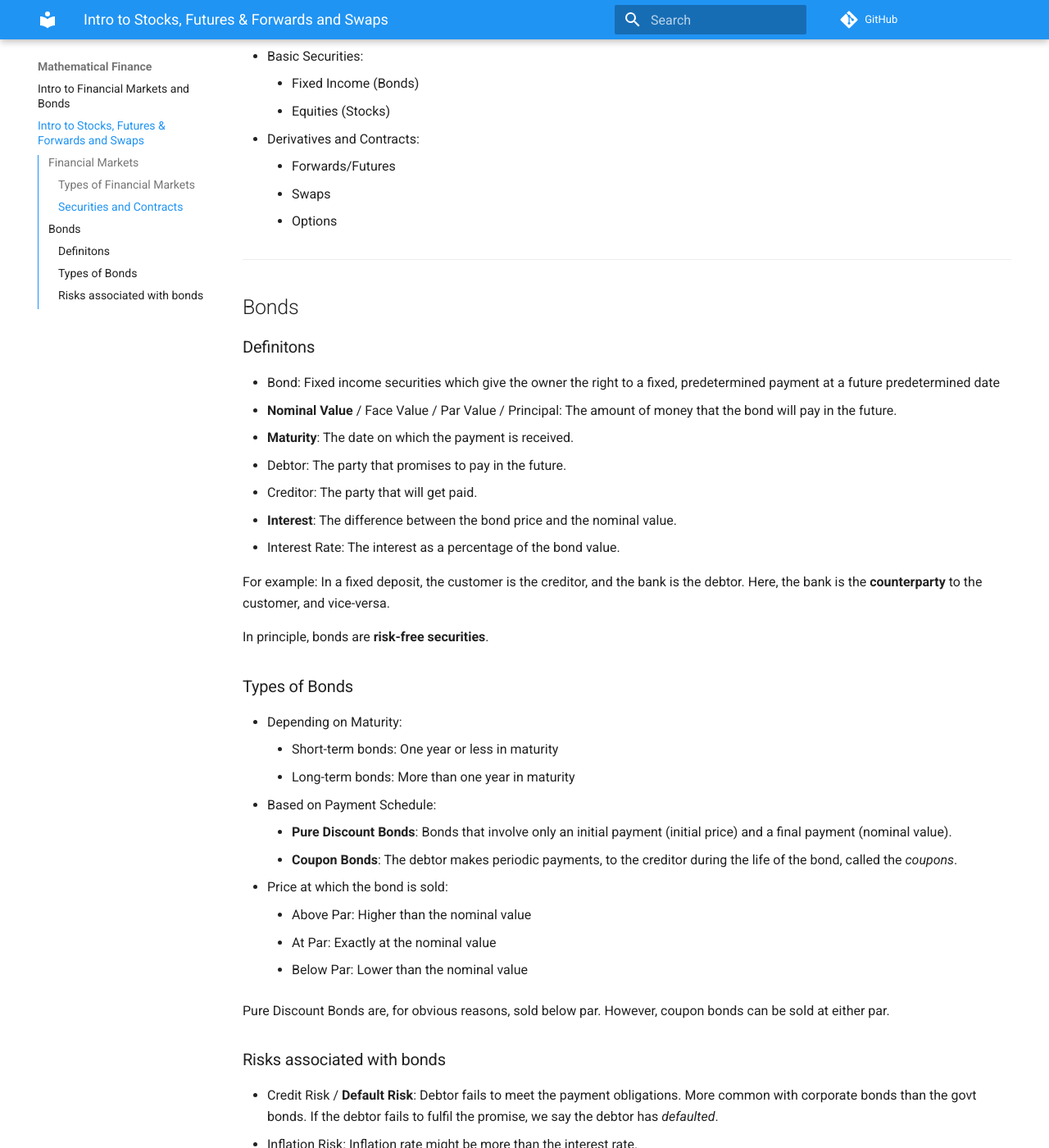
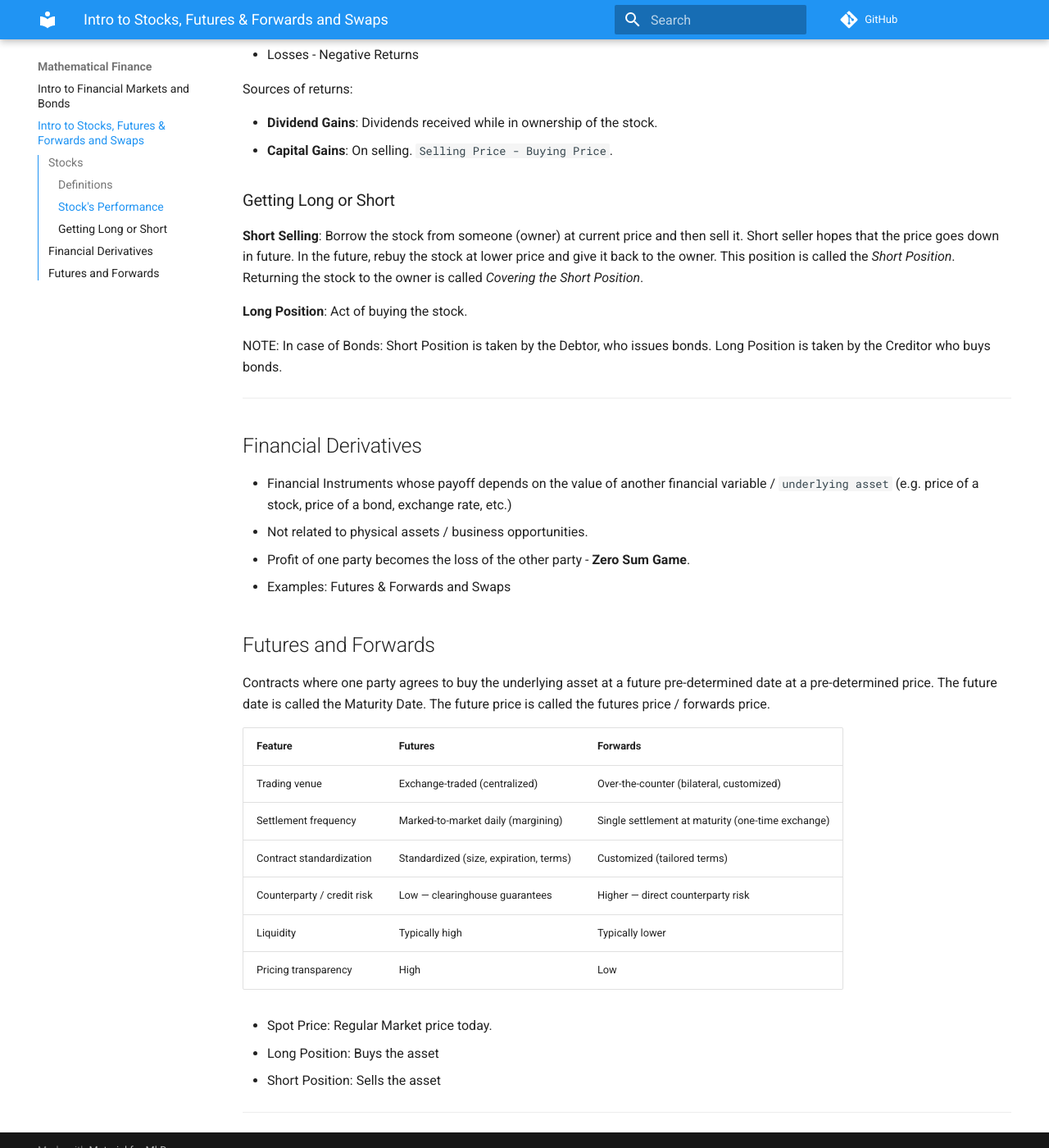
Before and after one commit to simranjeetsinghwork/ml-from-books, an MkDocs documentation site: the page built from docs/finance/intro_to_stocks_futures_forwards_and_swaps.md, in a window 1280 px wide and 1400 px high, scrolled down 566 px. Shown: the whole window at 82% size. Built offline with MkDocs 1.6.1 and Material for MkDocs 9.7.7, drawn with Linux system fonts in a browser that asks for light colours; comment, search, counter and statistics services are not loaded; some of the changed text lies outside the part shown.

Commit message:
Added Mathematical Finance lec 2

```diff
--- a/docs/finance/intro_to_stocks_futures_forwards_and_swaps.md
+++ b/docs/finance/intro_to_stocks_futures_forwards_and_swaps.md
@@ -1,55 +1,54 @@
-# Introduction to Financial Markets and Bonds
+# Introduction to Stocks, Futures & Forwards and Swaps
 
-## Financial Markets
-A financial market is a market in which people trade financial securities and derivatives at low transaction costs. Some of the securities include stocks and bonds, raw materials and precious metals, which are known in the financial markets as commodities. [Wikipedia](https://en.wikipedia.org/wiki/Financial_market)
+## Stocks
+A stock is security that gives its owner the right to a proportion of any profit that might be distributed (rather than reinvested) by the firm that issues the stock.
 
-### Types of Financial Markets
-- Exchange Traded Markets: Individuals trade standardized contracts that have been defined by the exchange. Open to retail investors.
-- Over-the-Counter Markets: Trading is done over phone and computer networks. Restricted to large financial institutions and their clients.
+### Definitions
+- Stockholder / Shareholder: The owner of the stock.
+- Dividends: The profits that the company distributes to the stockholders. Generally random, depends on firm's profits and policy.
 
-### Securities and Contracts
-- Basic Securities:
-    - Fixed Income (Bonds)
-    - Equities (Stocks)
-- Derivatives and Contracts:
-    - Forwards/Futures
-    - Swaps
-    - Options
+Stocks are risky assets, as compared to Bonds which are risk-free.
+
+### Stock's Performance
+- Profits - Positive Returns
+- Losses - Negative Returns
+
+Sources of returns:
+
+- **Dividend Gains**: Dividends received while in ownership of the stock.
+- **Capital Gains**: On selling. `Selling Price - Buying Price`.
+
+### Getting Long or Short
+**Short Selling**: Borrow the stock from someone (owner) at current price and then sell it. Short seller hopes that the price goes down in future. In the future, rebuy the stock at lower price and give it back to the owner. This position is called the *Short Position*. Returning the stock to the owner is called *Covering the Short Position*.
+
+**Long Position**: Act of buying the stock.
+
+NOTE: In case of Bonds: Short Position is taken by the Debtor, who issues bonds. Long Position is taken by the Creditor who buys bonds.
 
 ---
 
-## Bonds
-### Definitons
-- Bond: Fixed income securities which give the owner the right to a fixed, predetermined payment at a future predetermined date
-- **Nominal Value** / Face Value / Par Value / Principal: The amount of money that the bond will pay in the future.
-- **Maturity**: The date on which the payment is received.
-- Debtor: The party that promises to pay in the future.
-- Creditor: The party that will get paid.
-- **Interest**: The difference between the bond price and the nominal value.
-- Interest Rate: The interest as a percentage of the bond value.
+## Financial Derivatives
+- Financial Instruments whose payoff depends on the value of another financial variable / `underlying asset` (e.g. price of a stock, price of a bond, exchange rate, etc.)
+- Not related to physical assets / business opportunities.
+- Profit of one party becomes the loss of the other party - **Zero Sum Game**.
+- Examples: Futures & Forwards and Swaps
 
-For example: In a fixed deposit, the customer is the creditor, and the bank is the debtor. Here, the bank is the **counterparty** to the customer, and vice-versa.
+## Futures and Forwards
+Contracts where one party agrees to buy the underlying asset at a future pre-determined date at a pre-determined price. The future date is called the Maturity Date. The future price is called the futures price / forwards price.
 
-In principle, bonds are **risk-free securities**.
+| Feature | Futures | Forwards |
+|---|---|---|
+| Trading venue | Exchange-traded (centralized) | Over-the-counter (bilateral, customized) |
+| Settlement frequency | Marked-to-market daily (margining) | Single settlement at maturity (one-time exchange) |
+| Contract standardization | Standardized (size, expiration, terms) | Customized (tailored terms) |
+| Counterparty / credit risk | Low — clearinghouse guarantees | Higher — direct counterparty risk |
+| Liquidity | Typically high | Typically lower |
+| Pricing transparency | High | Low |
 
-### Types of Bonds
-- Depending on Maturity:
-    - Short-term bonds: One year or less in maturity
-    - Long-term bonds: More than one year in maturity
-- Based on Payment Schedule:
-    - **Pure Discount Bonds**: Bonds that involve only an initial payment (initial price) and a final payment (nominal value).
-    - **Coupon Bonds**: The debtor makes periodic payments, to the creditor during the life of the bond, called the *coupons*.
-- Price at which the bond is sold:
-    - Above Par: Higher than the nominal value
-    - At Par: Exactly at the nominal value
-    - Below Par: Lower than the nominal value
 
-Pure Discount Bonds are, for obvious reasons, sold below par. However, coupon bonds can be sold at either par.
-
-### Risks associated with bonds
-- Credit Risk / **Default Risk**: Debtor fails to meet the payment obligations. More common with corporate bonds than the govt bonds. If the debtor fails to fulfil the promise, we say the debtor has *defaulted*.
-- Inflation Risk: Inflation rate might be more than the interest rate.
-- Liquidity Risk: Risk of having to sell the bond prior to maturity at a lower price (due to some personal need).
+- Spot Price: Regular Market price today.
+- Long Position: Buys the asset
+- Short Position: Sells the asset
 
 ---
 <!-- ## Reference:
```
